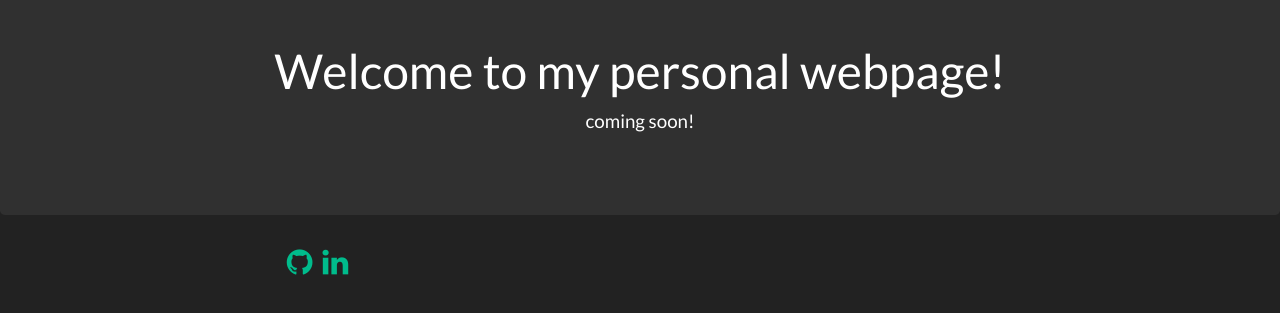
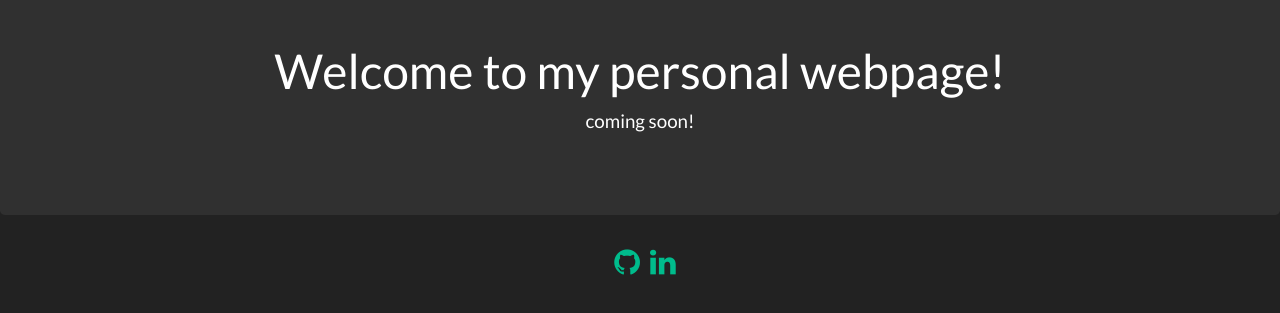
Before and after one commit to tvarrelman/tvarrelman.github.io, a plain HTML site: page index.html in a window 1280 px wide. Shown: the part 393-706 px from the top of the page. Drawn offline with nearby package versions, Linux system fonts and the light colour scheme.

Commit message:
removed col specifications

```diff
--- a/index.html
+++ b/index.html
@@ -31,7 +31,7 @@
 		</div>
 		<footer id="footer" style="text-align: center;">
 			<div class="row">
-				<div class="col-lg-6">
+				<div class="col">
 					<ul class="list-unstyled" style="display: inline-flex;">
 						<li style="margin-left:10px">
 							<a href="https://github.com/tvarrelman"><i class="fa fa-github fa-2x" style="color:#00bc8c;"></i></a>
```
